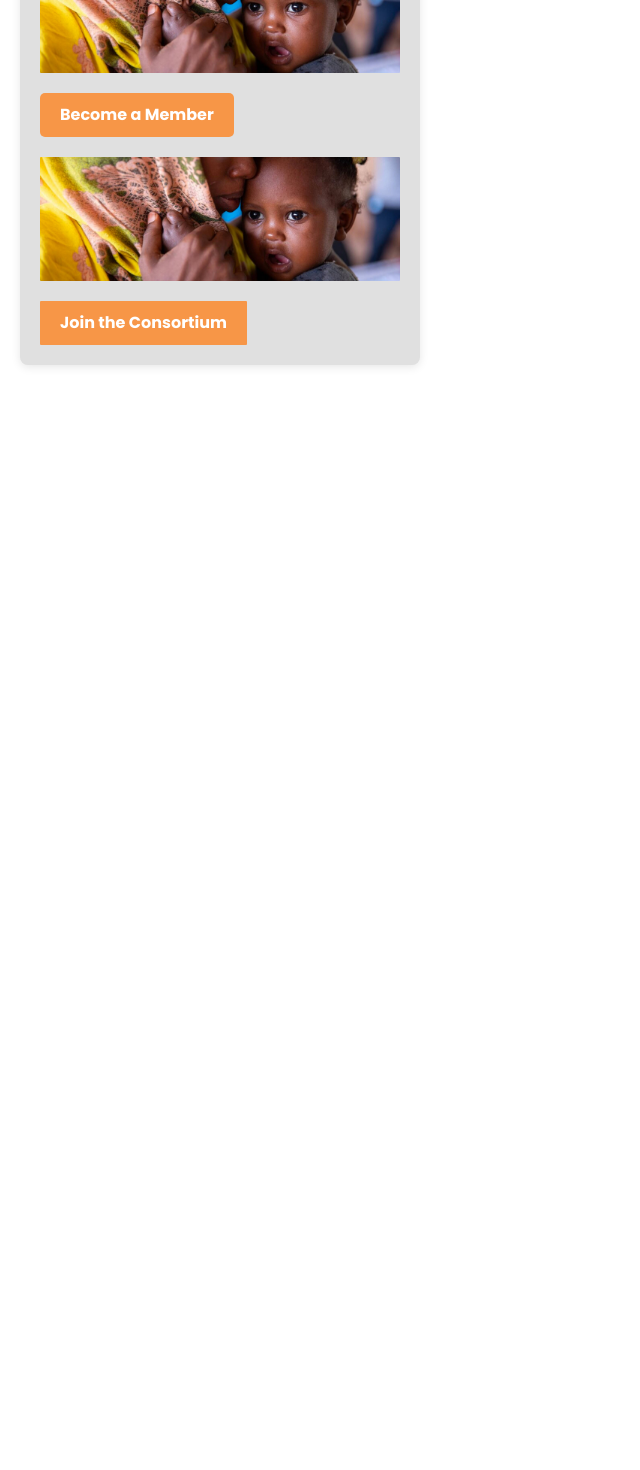
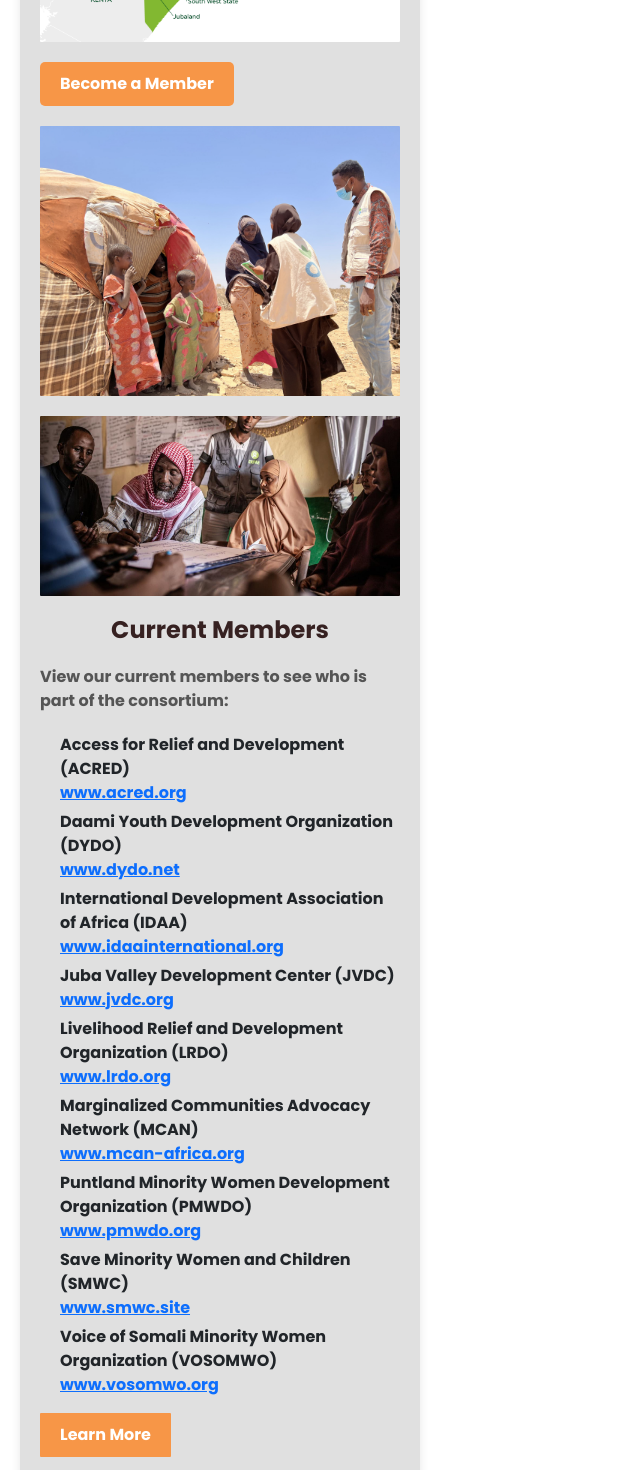
Before and after one commit to imraac/consortium, a React (Vite) app: page /consortium in a window 1280 px wide. Shown: the part 2480-3950 px from the top of the page, without its empty margins (0-640 px from the left). Before the commit the page ends 2865 px from the top, so only its background shows below. Built offline with nearby package versions, Linux system fonts and the light colour scheme.

Commit message:
consortium sleek container

```diff
--- a/src/components/Consortium.css
+++ b/src/components/Consortium.css
@@ -12,7 +12,9 @@
     margin: 10px 90px 90px;
     font-family: Arial, sans-serif;
     border-radius: 8px;
+    margin-top: -50px;
 }
+
 
 .sleek-container {
     padding: 20px;
@@ -21,8 +23,9 @@
     margin-right: 70px;
     font-family: Arial, sans-serif;
     background-color: #e0e0e0; /* Sleek background */
-    border-radius: 8px;
+    border-radius: 1px;
     box-shadow: 0 2px 10px rgba(0, 0, 0, 0.1);
+    margin-top: -50px;
 }
 
 /* Headings and paragraphs */
@@ -74,7 +77,7 @@
     .consortium-wrapper {
         flex-direction: column; /* Stack containers vertically */
         align-items: center;    /* Center the items */
-        margin-top: 0; /* Remove the large gap at the top */
+        margin-top: 15px; /* Remove the large gap at the top */
         padding-top: 80px; /* Adjust this if the navbar height changes */
     }
 
--- a/src/components/Consortium.jsx
+++ b/src/components/Consortium.jsx
@@ -1,7 +1,9 @@
+
+
+
 import React from 'react';
 import { Link } from 'react-router-dom'; // Import Link from react-router-dom
 import './Consortium.css'; // Import your CSS styles
-
 const Consortium = () => {
   return (
     <div className="consortium-wrapper">
@@ -113,7 +115,7 @@
         {/* Image placeholder */}
         <div>
           <img
-            src="/motherchild.jpg"
+            src="/map.png"
             alt="Consortium"
             style={{ width: '100%', height: 'auto', borderRadius: '1px' }}
           />
@@ -138,11 +140,72 @@
           </button>
           <div>
             <img
-              src="/motherchild.jpg"
+              src="/help.jpg"
               alt="Consortium"
               style={{ width: '100%', height: 'auto', borderRadius: '1px', marginBottom: "20px" }}
             />
           </div>
+          <div>
+            <img
+              src="/readinguncle.jpg"
+              alt="Consortium"
+              style={{ width: '100%', height: 'auto', borderRadius: '1px', marginBottom: "20px" }}
+            />
+          </div>
+
+          {/* New Text Section */}
+          <div>
+            <h2>Current Members</h2>
+            <p>View our current members to see who is part of the consortium:</p>
+            <ul>
+              <li>
+                <strong>Access for Relief and Development (ACRED)</strong>
+                <br />
+                <a href="http://www.acred.org" target="_blank" rel="noopener noreferrer">www.acred.org</a>
+              </li>
+              <li>
+                <strong>Daami Youth Development Organization (DYDO)</strong>
+                <br />
+                <a href="http://www.dydo.net" target="_blank" rel="noopener noreferrer">www.dydo.net</a>
+              </li>
+              <li>
+                <strong>International Development Association of Africa (IDAA)</strong>
+                <br />
+                <a href="http://www.idaainternational.org" target="_blank" rel="noopener noreferrer">www.idaainternational.org</a>
+              </li>
+              <li>
+                <strong>Juba Valley Development Center (JVDC)</strong>
+                <br />
+                <a href="http://www.jvdc.org" target="_blank" rel="noopener noreferrer">www.jvdc.org</a>
+              </li>
+              <li>
+                <strong>Livelihood Relief and Development Organization (LRDO)</strong>
+                <br />
+                <a href="http://www.lrdo.org" target="_blank" rel="noopener noreferrer">www.lrdo.org</a>
+              </li>
+              <li>
+                <strong>Marginalized Communities Advocacy Network (MCAN)</strong>
+                <br />
+                <a href="http://www.mcan-africa.org" target="_blank" rel="noopener noreferrer">www.mcan-africa.org</a>
+              </li>
+              <li>
+                <strong>Puntland Minority Women Development Organization (PMWDO)</strong>
+                <br />
+                <a href="http://www.pmwdo.org" target="_blank" rel="noopener noreferrer">www.pmwdo.org</a>
+              </li>
+              <li>
+                <strong>Save Minority Women and Children (SMWC)</strong>
+                <br />
+                <a href="http://www.smwc.site" target="_blank" rel="noopener noreferrer">www.smwc.site</a>
+              </li>
+              <li>
+                <strong>Voice of Somali Minority Women Organization (VOSOMWO)</strong>
+                <br />
+                <a href="http://www.vosomwo.org" target="_blank" rel="noopener noreferrer">www.vosomwo.org</a>
+              </li>
+            </ul>
+          </div>
+
           <button
             style={{
               backgroundColor: '#F79647',
@@ -152,9 +215,10 @@
               borderRadius: '1px',
               cursor: 'pointer',
               fontSize: '16px',
+              marginBottom: '20px',
             }}
           >
-            Join the Consortium
+            Learn More
           </button>
         </div>
       </div>
```
Also changed, not shown: public/readinguncle.jpg (added).
